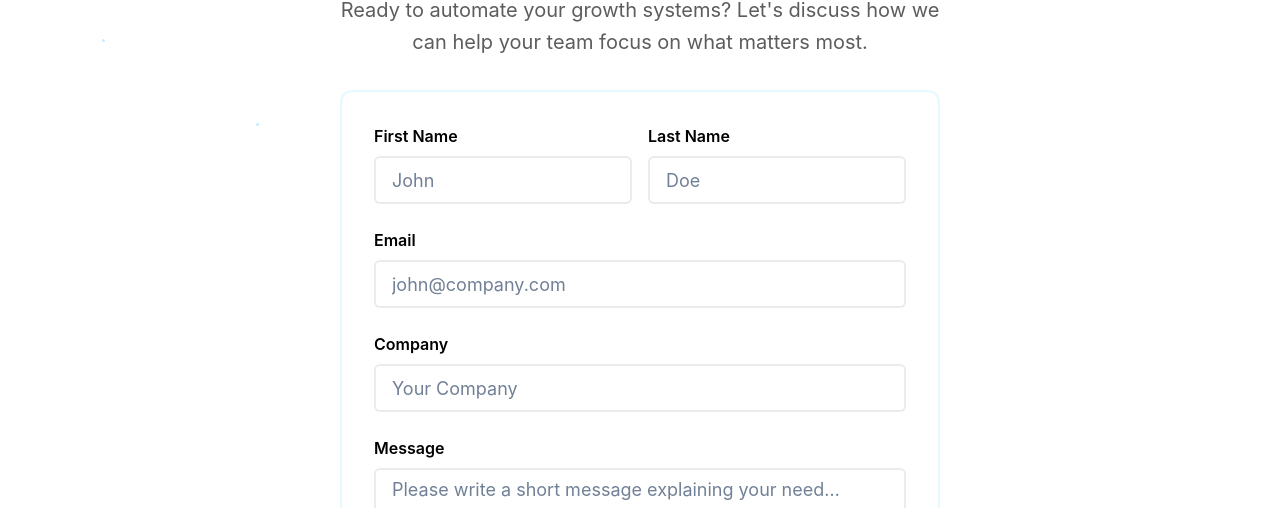
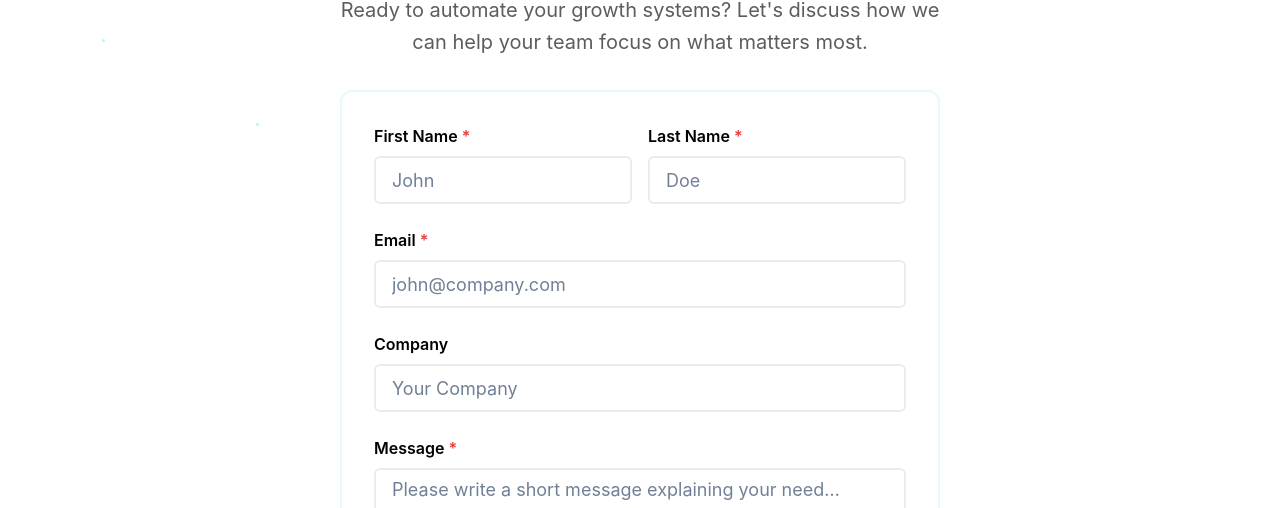
Before and after one commit to Gertti/BM, a React (Vite) app: page / in a window 1280 px wide. Shown: the part 3635-4143 px from the top of the page. Built offline with nearby package versions, Linux system fonts and the light colour scheme.

Commit message:
Email setup

```diff
--- a/package.json
+++ b/package.json
@@ -15,6 +15,7 @@
     "@chakra-ui/system": "^2.6.2",
     "@chakra-ui/theme": "^3.4.9",
     "@chakra-ui/theme-tools": "^2.2.9",
+    "@emailjs/browser": "^4.4.1",
     "@emotion/react": "^11.14.0",
     "@emotion/styled": "^11.14.1",
     "framer-motion": "^6.5.1",
--- a/src/components/Contact.tsx
+++ b/src/components/Contact.tsx
@@ -10,9 +10,105 @@ import {
   Textarea,
   Button,
   SimpleGrid,
+  useToast,
 } from '@chakra-ui/react';
+import { useState, useRef } from 'react';
+import emailjs from '@emailjs/browser';
 
 const Contact = () => {
+  const [formData, setFormData] = useState({
+    firstName: '',
+    lastName: '',
+    email: '',
+    company: '',
+    message: ''
+  });
+  const [isLoading, setIsLoading] = useState(false);
+  const [submitStatus, setSubmitStatus] = useState<'idle' | 'success' | 'error'>('idle');
+  const formRef = useRef<HTMLFormElement>(null);
+  const toast = useToast();
+
+  // EmailJS Configuration
+  const EMAILJS_SERVICE_ID = 'service_5wav7gx';
+  const EMAILJS_NOTIFICATION_TEMPLATE = 'template_v2jjpjn'; // Notification to Ben
+  const EMAILJS_CONFIRMATION_TEMPLATE = 'template_srzb4a7'; // Confirmation to user
+  const EMAILJS_PUBLIC_KEY = 'niop94u-AJGEwInUO';
+
+  const handleInputChange = (e: React.ChangeEvent<HTMLInputElement | HTMLTextAreaElement>) => {
+    const { name, value } = e.target;
+    setFormData(prev => ({
+      ...prev,
+      [name]: value
+    }));
+  };
+
+  const handleSubmit = async (e: React.FormEvent) => {
+    e.preventDefault();
+    setIsLoading(true);
+    setSubmitStatus('idle');
+
+    try {
+
+      // Prepare template parameters for both emails
+      const templateParams = {
+        firstName: formData.firstName,
+        lastName: formData.lastName,
+        email: formData.email,
+        company: formData.company,
+        message: formData.message,
+        name: `${formData.firstName} ${formData.lastName}`, // For confirmation email
+      };
+
+      // Send notification email to Ben
+      const notificationResult = await emailjs.send(
+        EMAILJS_SERVICE_ID,
+        EMAILJS_NOTIFICATION_TEMPLATE,
+        templateParams,
+        EMAILJS_PUBLIC_KEY
+      );
+
+      // Send confirmation email to user
+      const confirmationResult = await emailjs.send(
+        EMAILJS_SERVICE_ID,
+        EMAILJS_CONFIRMATION_TEMPLATE,
+        templateParams,
+        EMAILJS_PUBLIC_KEY
+      );
+
+      if (notificationResult.status === 200 && confirmationResult.status === 200) {
+        setSubmitStatus('success');
+        setFormData({
+          firstName: '',
+          lastName: '',
+          email: '',
+          company: '',
+          message: ''
+        });
+
+        toast({
+          title: 'Message sent successfully!',
+          description: 'Thank you for your message. We\'ll get back to you soon. Check your email for confirmation.',
+          status: 'success',
+          duration: 6000,
+          isClosable: true,
+        });
+      }
+    } catch (error) {
+      console.error('EmailJS error:', error);
+      setSubmitStatus('error');
+
+      toast({
+        title: 'Failed to send message',
+        description: 'Please try again later or contact us directly.',
+        status: 'error',
+        duration: 5000,
+        isClosable: true,
+      });
+    } finally {
+      setIsLoading(false);
+    }
+  };
+
   return (
     <Box
       id="contact"
@@ -87,13 +183,16 @@ const Contact = () => {
             }}
             transition="all 0.3s ease"
           >
-              <VStack spacing={{ base: 4, md: 6 }} as="form">
+              <VStack spacing={{ base: 4, md: 6 }} as="form" ref={formRef} onSubmit={handleSubmit}>
                 <SimpleGrid columns={{ base: 1, sm: 2 }} spacing={4} w="full">
-                  <FormControl>
+                  <FormControl isRequired>
                     <FormLabel color="black" fontWeight="semibold">
                       First Name
                     </FormLabel>
                     <Input
+                      name="firstName"
+                      value={formData.firstName}
+                      onChange={handleInputChange}
                       placeholder="John"
                       bg="white"
                       border="2px solid"
@@ -107,11 +206,14 @@ const Contact = () => {
                     />
                   </FormControl>
 
-                  <FormControl>
+                  <FormControl isRequired>
                     <FormLabel color="black" fontWeight="semibold">
                       Last Name
                     </FormLabel>
                     <Input
+                      name="lastName"
+                      value={formData.lastName}
+                      onChange={handleInputChange}
                       placeholder="Doe"
                       bg="white"
                       border="2px solid"
@@ -126,12 +228,15 @@ const Contact = () => {
                   </FormControl>
                 </SimpleGrid>
 
-                <FormControl>
+                <FormControl isRequired>
                   <FormLabel color="black" fontWeight="semibold">
                     Email
                   </FormLabel>
                   <Input
+                    name="email"
                     type="email"
+                    value={formData.email}
+                    onChange={handleInputChange}
                     placeholder="john@company.com"
                     bg="white"
                     border="2px solid"
@@ -150,6 +255,9 @@ const Contact = () => {
                     Company
                   </FormLabel>
                   <Input
+                    name="company"
+                    value={formData.company}
+                    onChange={handleInputChange}
                     placeholder="Your Company"
                     bg="white"
                     border="2px solid"
@@ -163,11 +271,14 @@ const Contact = () => {
                   />
                 </FormControl>
 
-                <FormControl>
+                <FormControl isRequired>
                   <FormLabel color="black" fontWeight="semibold">
                     Message
                   </FormLabel>
                   <Textarea
+                    name="message"
+                    value={formData.message}
+                    onChange={handleInputChange}
                     placeholder="Please write a short message explaining your need…"
                     bg="white"
                     border="2px solid"
@@ -184,12 +295,15 @@ const Contact = () => {
                 </FormControl>
 
                 <Button
+                  type="submit"
+                  isLoading={isLoading}
+                  loadingText="Sending..."
                   bg="#D77A45 !important"
                   color="white !important"
                   _hover={{
-                    bg: '#C96A35 !important',
-                    transform: 'translateY(-2px)',
-                    boxShadow: '0 8px 20px rgba(215, 122, 69, 0.4)'
+                    bg: isLoading ? '#D77A45 !important' : '#C96A35 !important',
+                    transform: isLoading ? 'none' : 'translateY(-2px)',
+                    boxShadow: isLoading ? '0 4px 14px rgba(215, 122, 69, 0.3)' : '0 8px 20px rgba(215, 122, 69, 0.4)'
                   }}
                   _active={{
                     bg: '#B85A25 !important',
@@ -210,7 +324,7 @@ const Contact = () => {
                   sx={{
                     backgroundColor: '#D77A45 !important',
                     '&:hover': {
-                      backgroundColor: '#C96A35 !important'
+                      backgroundColor: isLoading ? '#D77A45 !important' : '#C96A35 !important'
                     },
                     '&:active': {
                       backgroundColor: '#B85A25 !important'
```
Also changed, not shown: 1 other file (tests, documents, lock files or other folders).
